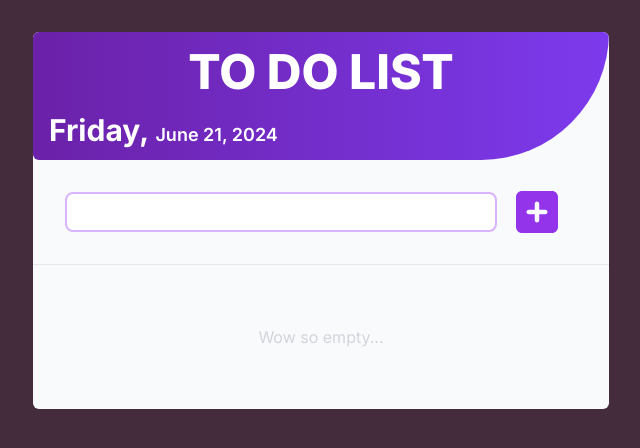
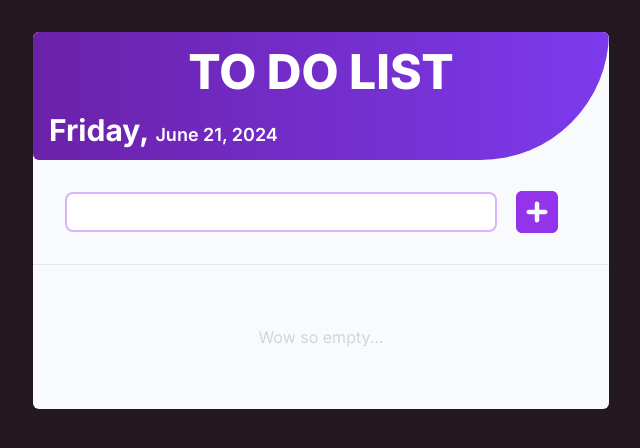
Before and after one commit to france0707/ToDoList-nextjs, a Next.js app in the folder tdl-app/: page / in a window 1280 px wide. Shown: the top 448 px of the page, without its empty margins (319-959 px from the left). Built offline with nearby package versions, Linux system fonts and the light colour scheme.

Commit message:
update
colors

```diff
--- a/tdl-app/app/globals.css
+++ b/tdl-app/app/globals.css
@@ -5,5 +5,5 @@
 html {
 	height: 100%;
 	margin: 0;
-	background: rgb(69, 44, 60);
+	background: rgb(37, 25, 33);
 }
--- a/tdl-app/app/ui/PendingButton.tsx
+++ b/tdl-app/app/ui/PendingButton.tsx
@@ -11,7 +11,7 @@ const PendingButton = () => {
 		<button
 			className={`w-auto h-auto px-2 py-1 font-medium text-center rounded-md transform transition-transform duration-100 focus:outline-none active:scale-90 ${
 				isPending
-					? "bg-slate-400 hover:bg-slate-500"
+					? "bg-amber-200 hover:bg-amber-400"
 					: "bg-green-400 hover:bg-green-600"
 			}`}
 			onClick={handleClick}
```
